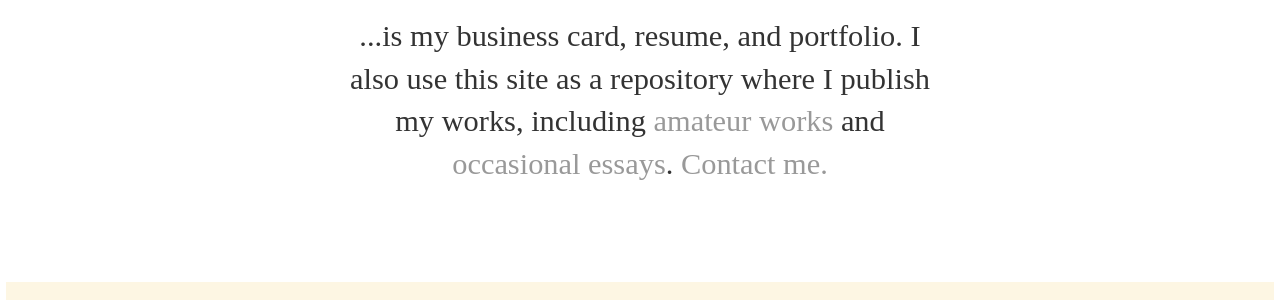
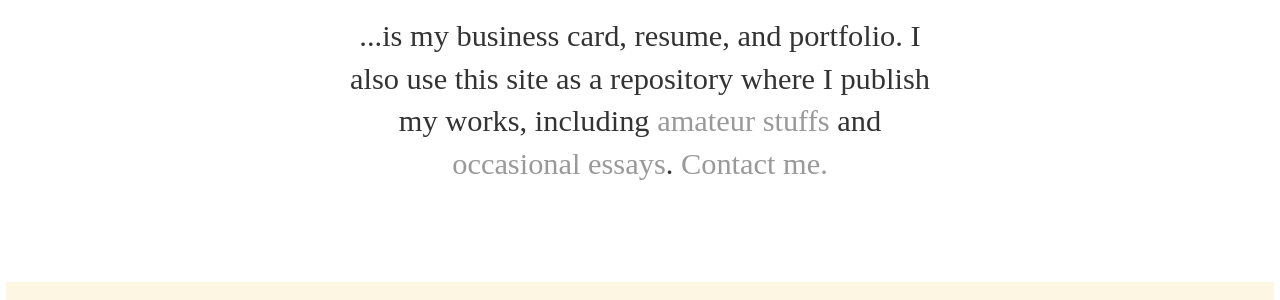
Before and after one commit to ryanjonathanb/ryanjonathanb.github.io, a Jekyll site: the page built from index.html, in a window 1280 px wide and 900 px high, scrolled down 2718 px. Shown: the part 156-456 px from the top of the window. Built offline with Jekyll 4.4.1, drawn with Linux system fonts in a browser that asks for light colours; some web fonts are replaced.

Commit message:
Update index.html

```diff
--- a/index.html
+++ b/index.html
@@ -39,7 +39,7 @@ title: ryanjonathanb - Ryan Jonathan Budiman
 
 	<div id="homepage">
 		<h2 class="homepage">this website...</h2>
-		<p class="homepage">...is my business card, resume, and portfolio. I also use this site as a repository where I publish my works, including <a href="/works">amateur works</a> and <a href="/writings">occasional essays</a>. <a href="#contact">Contact me.</a></p>
+		<p class="homepage">...is my business card, resume, and portfolio. I also use this site as a repository where I publish my works, including <a href="/works">amateur stuffs</a> and <a href="/writings">occasional essays</a>. <a href="#contact">Contact me.</a></p>
 	</div>
 
 	<div id="homepage-colored">
```
